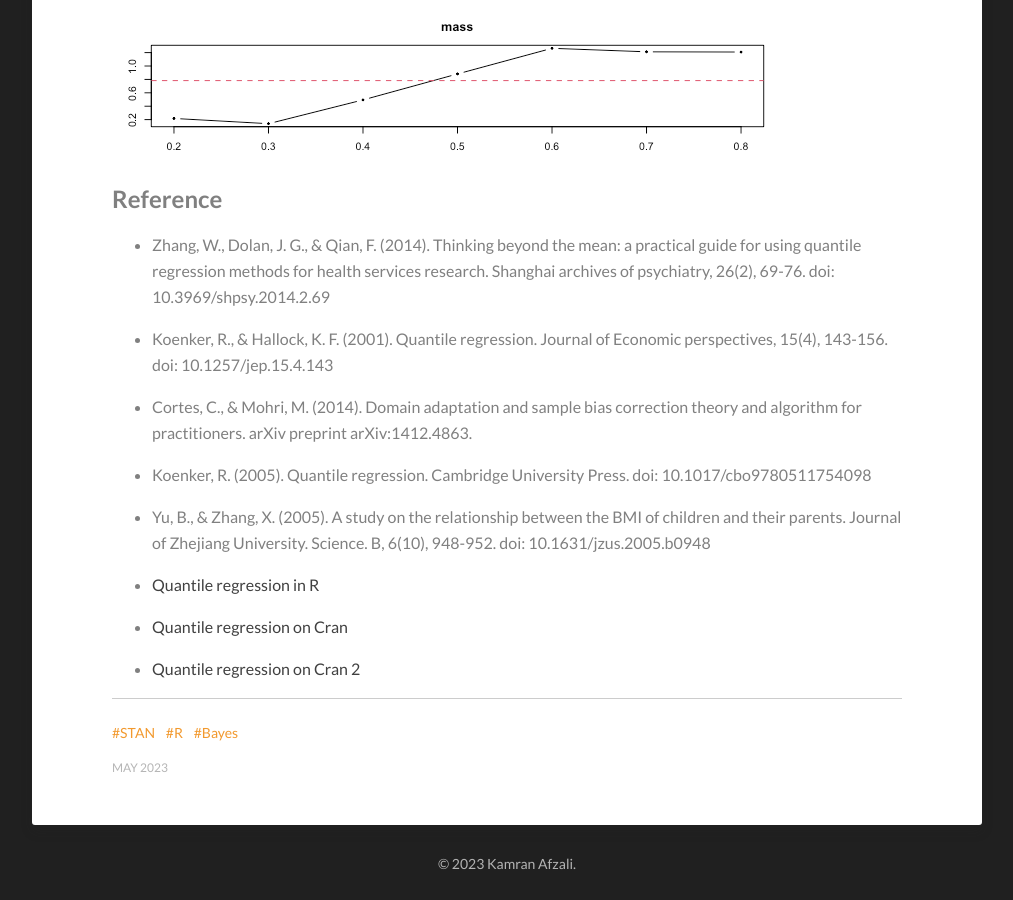
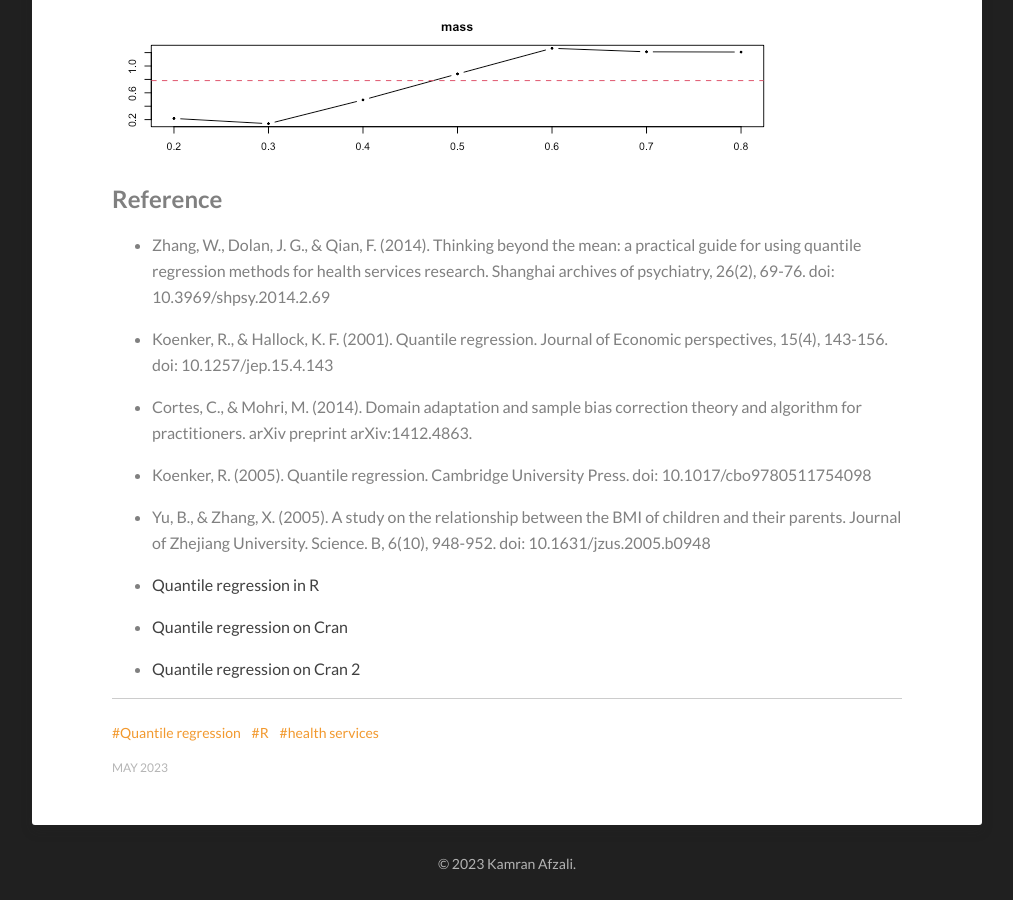
Before and after one commit to Kamran-Afzali/Kamran-Afzali.github.io, a Jekyll site: the page built from _posts/2023-05-23-Q_Reg.md, in a window 1280 px wide and 900 px high, scrolled down 4846 px. Shown: the whole window, without its empty margins (133-1146 px from the left). Built offline with Jekyll 4.4.1, drawn with Linux system fonts in a browser that asks for light colours.

Commit message:
Update 2023-05-23-Q_Reg.md

```diff
--- a/_posts/2023-05-23-Q_Reg.md
+++ b/_posts/2023-05-23-Q_Reg.md
@@ -3,7 +3,7 @@ layout: post
 categories: posts
 title: Quantile regression
 featured-image: /images/quantreg-1.png
-tags: [STAN, R, Bayes]
+tags: [Quantile regression, R, health services]
 date-string: May 2023
 ---
 ## Quantile regression and its potential for health services
```
